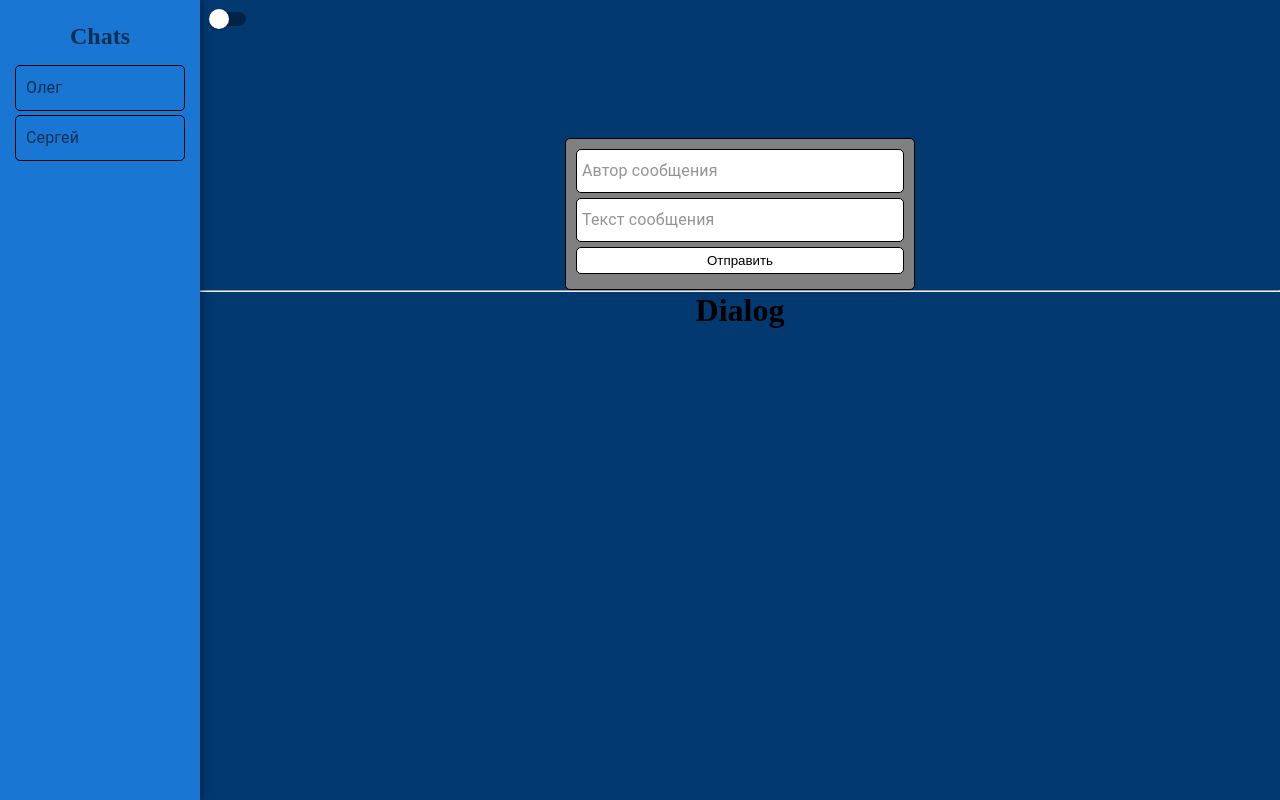
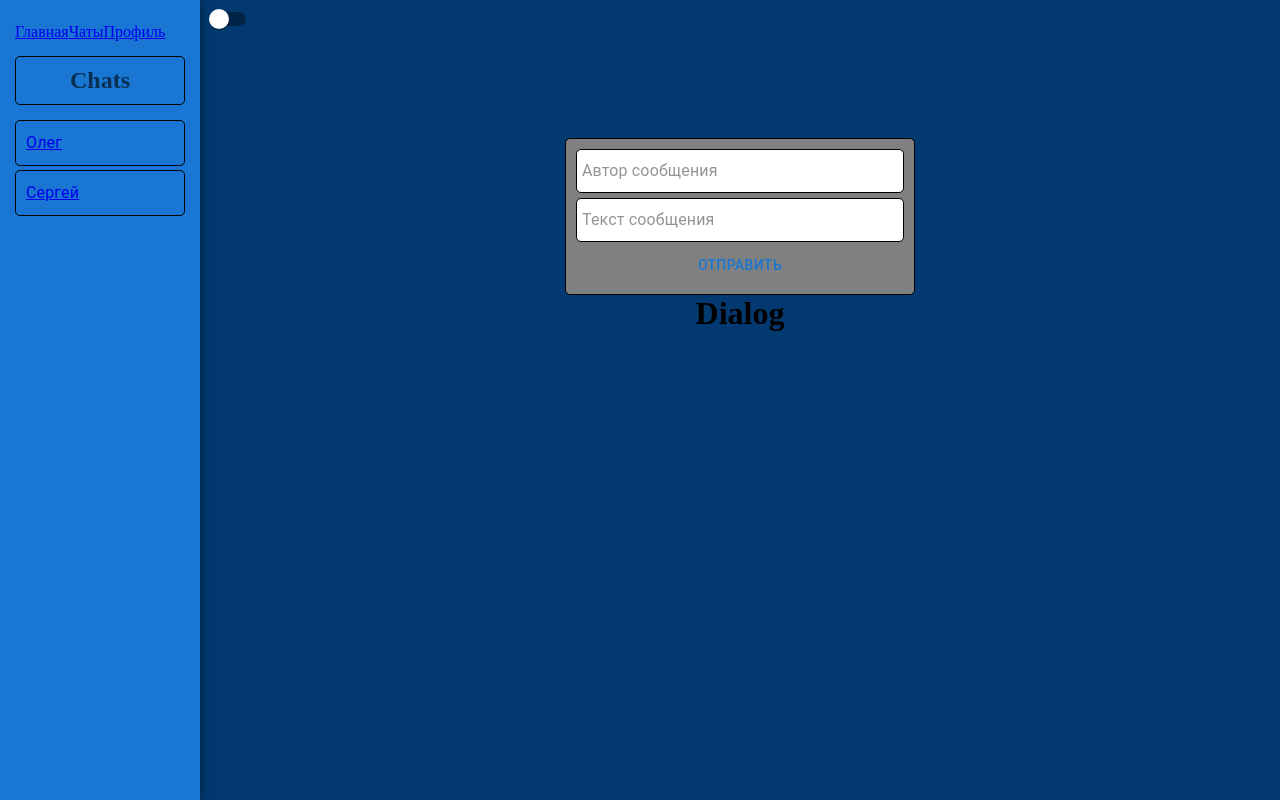
Before and after one commit to Danu-IT/project, a React (Create React App) app: page / in a window 1280 px wide. Shown: the top 800 px of the page. Built offline with nearby package versions, Linux system fonts and the light colour scheme.

Commit message:
addRoutes

```diff
--- a/package.json
+++ b/package.json
@@ -11,6 +11,8 @@
     "@testing-library/user-event": "^13.5.0",
     "react": "^18.2.0",
     "react-dom": "^18.2.0",
+    "react-router": "^6.4.3",
+    "react-router-dom": "^6.4.3",
     "react-scripts": "5.0.1",
     "sass": "^1.55.0",
     "uuid": "^9.0.0",
--- a/src/App.jsx
+++ b/src/App.jsx
@@ -1,50 +1,13 @@
-import Switch from '@mui/material/Switch';
-import {  ThemeProvider } from '@mui/material';
-import React, { useState, useEffect } from 'react';
-import { v4 } from 'uuid';
-import './App.css';
-
-import Form from './components/Form/Form';
-import ListChats from './components/ListChats/ListChats';
-import Messages from './components/Messages/Messages';
-import { timeNow } from './utils/time';
-import { useTheme } from '@emotion/react';
-import { darkTheme, lightTheme } from '.';
+import React from "react";
+import { BrowserRouter } from "react-router-dom";
+import AppRouter from "./components/AppRouter";
 
 const App = () => {
-  const initialState = {text: '', author: '', id: 1};
-  const [isDark, setIsDark] = useState(false);
-  const [chats, setChats] = useState([{id: v4(), name: 'Олег'}, {id: v4(), name: 'Сергей'}]);
-  const [messages, setMessages] = useState([]);
-  const [input, setInput] = useState(initialState);
-  const theme = useTheme();
-
-  const addingNewMessage = (message) => {
-    setMessages([...messages, message]);
-    setInput(initialState);
-  }
-
-  const messageRobot = 'Привет, получил твое сообщение, готов обрабатывать данные';
-
-  useEffect(() => {
-    if(messages.length > 0 && messages.slice(-1)[0].author !== 'robot')  {
-      setTimeout(() => setMessages(prev => [...prev, {text: messageRobot, author: 'robot', id: v4(), time: timeNow()}]), 1500)
-    }
-  },[messages])
-
   return (
-    <ThemeProvider theme={isDark ? darkTheme : lightTheme}>
-      <div style={{background: isDark ? 'rgb(218, 238, 255)' : 'rgb(2, 57, 112)'}} className="App">
-        <ListChats chats={chats}></ListChats>
-        <div style={{color: 'black'}} className='dialog'>
-          <Switch value={isDark} onChange={() => setIsDark(prev => !prev)} />
-          <Form addingNewMessage={addingNewMessage} obj={input} setObj={setInput}></Form>
-          <hr></hr>
-          <Messages messages={messages}></Messages>
-        </div>
-      </div>
-    </ThemeProvider>
-  );
-}
+      <BrowserRouter className="containerPages">
+        <AppRouter></AppRouter>
+      </BrowserRouter>
+  )
+};
 
 export default App;
--- /dev/null
+++ b/src/components/AppRouter/index.jsx
@@ -0,0 +1,20 @@
+import React from "react";
+import { Route, Routes } from "react-router-dom";
+import HomePage from "../../pages/HomePage";
+import Profile from "../../pages/Profile";
+;
+
+const AppRouter = () => {
+  return (
+    <Routes>
+      <Route path='/' element={<HomePage />}></Route>
+      <Route path='/chats'>
+        <Route path=':id' element={<HomePage></HomePage>}></Route>
+      </Route>
+      <Route path='/profile' element={<Profile></Profile>}></Route>
+      <Route path="/*" element={<HomePage to="/posts" replace />}></Route>
+    </Routes>
+  )
+};
+
+export default AppRouter;
--- a/src/components/Form/Form.jsx
+++ b/src/components/Form/Form.jsx
@@ -3,14 +3,12 @@ import { v4 } from 'uuid';
 import { timeNow } from '../../utils/time';
 import classes from './Form.module.scss'
 import { Button, InputBase } from '@mui/material';
-import { useTheme } from '@emotion/react';
 
 const Form = ({addingNewMessage, obj, setObj}) => {
     const {text, author} = obj;
     const [nameError, setNameError] = useState(false);
     const [clusterFilling, setClusterFilling] = useState(false);
     const focus = useRef(null);
-    const theme = useTheme();
 
     useEffect(() => focus.current.focus() ,[])
 
@@ -47,7 +45,7 @@ const Form = ({addingNewMessage, obj, setObj}) => {
             <InputBase style={{color: 'black'}} ref={focus} className='textInput' placeholder='Автор сообщения' type="text" value={author} onChange={(e) => setObj(prev => ({...prev, author: e.target.value}))} autoFocus></InputBase>
             {nameError && <p style={{color: 'red',fontSize: '14px', background: 'inherit', border: 'none'}}>Нельзя использовать зарезервированное имя автора</p>}
             <InputBase style={{color: 'black'}} className='textInput' placeholder='Текст сообщения' type="text" value={text} onChange={(e) => setObj(prev => ({...prev, text: e.target.value}))}/>
-            <button variant="text">Отправить</button>
+            <Button type="submit" variant="text">Отправить</Button>
             {clusterFilling && <p style={{color: 'red',fontSize: '14px', background: 'inherit', border: 'none'}}>Заполните все поля</p>}
         </div>
     </form>
--- a/src/components/ListChats/ListChats.jsx
+++ b/src/components/ListChats/ListChats.jsx
@@ -1,15 +1,19 @@
 import { List, ListItemText, useTheme } from '@mui/material'
 import React from 'react'
+import { Link } from 'react-router-dom';
 import classes from './ListChats.module.scss'
 
-const ListChats = ({chats}) => {
-    const theme = useTheme()
+const ListChats = ({chats, children}) => {
+    const theme = useTheme();
   return (
     <List style={{background: theme.palette.primary.main, color: theme.palette.text.secondary}} className={classes.chats} component="div" href="#simple-list">
+      {children}
         <h2 style={{textAlign: 'center'}}>Chats</h2>
         {chats.map((chat,i) => {
             return(
-                <ListItemText key={chat.id}>{chat.name}</ListItemText>
+                <ListItemText key={chat.id}>
+                  <Link to={`/chats${i + 1}`}>{chat.name}</Link>
+                </ListItemText>
             )
         })}
     </List>
--- /dev/null
+++ b/src/components/Navigate/index.jsx
@@ -0,0 +1,14 @@
+import React from 'react'
+import { Link } from 'react-router-dom'
+
+const NavigateCustom = () => {
+  return (
+    <div>
+        <Link to='/'>Главная</Link>
+        <Link to='/chats:id'>Чаты</Link>
+        <Link to='/profile'>Профиль</Link>
+    </div>
+  )
+}
+
+export default NavigateCustom
--- /dev/null
+++ b/src/pages/HomePage.jsx
@@ -0,0 +1,50 @@
+import Switch from '@mui/material/Switch';
+import { ThemeProvider } from '@mui/material';
+import React, { useState, useEffect } from 'react';
+import { v4 } from 'uuid';
+import '../App.css';
+
+import Form from '../components/Form/Form';
+import ListChats from '../components/ListChats/ListChats';
+import Messages from '../components/Messages/Messages';
+import { timeNow } from '../utils/time';
+import { darkTheme, lightTheme } from '../index';
+import NavigateCustom from '../components/Navigate';
+
+const HomePage = () => {
+  const initialState = {text: '', author: '', id: 1};
+  const [isDark, setIsDark] = useState(false);
+  const [chats, setChats] = useState([{id: v4(), name: 'Олег'}, {id: v4(), name: 'Сергей'}]);
+  const [messages, setMessages] = useState([]);
+  const [input, setInput] = useState(initialState);
+
+  const addingNewMessage = (message) => {
+    setMessages([...messages, message]);
+    setInput(initialState);
+  }
+
+  const messageRobot = 'Привет, получил твое сообщение, готов обрабатывать данные';
+
+  useEffect(() => {
+    if(messages.length > 0 && messages.slice(-1)[0].author !== 'robot')  {
+      setTimeout(() => setMessages(prev => [...prev, {text: messageRobot, author: 'robot', id: v4(), time: timeNow()}]), 1500)
+    }
+  },[messages])
+
+  return (
+    <ThemeProvider theme={isDark ? darkTheme : lightTheme}>
+      <div style={{background: isDark ? 'rgb(218, 238, 255)' : 'rgb(2, 57, 112)'}} className="App">
+        <ListChats chats={chats}>
+            <NavigateCustom></NavigateCustom>
+        </ListChats>
+        <div style={{color: 'black'}} className='dialog'>
+          <Switch value={isDark} onChange={() => setIsDark(prev => !prev)} />
+          <Form addingNewMessage={addingNewMessage} obj={input} setObj={setInput}></Form>
+          <Messages messages={messages}></Messages>
+        </div>
+      </div>
+    </ThemeProvider>
+  );
+}
+
+export default HomePage;
--- /dev/null
+++ b/src/pages/Profile.jsx
@@ -0,0 +1,9 @@
+import React from 'react'
+
+const Profile = () => {
+  return (
+    <div>Profile</div>
+  )
+}
+
+export default Profile
```
Also changed, not shown: 1 other file (tests, documents, lock files or other folders).
